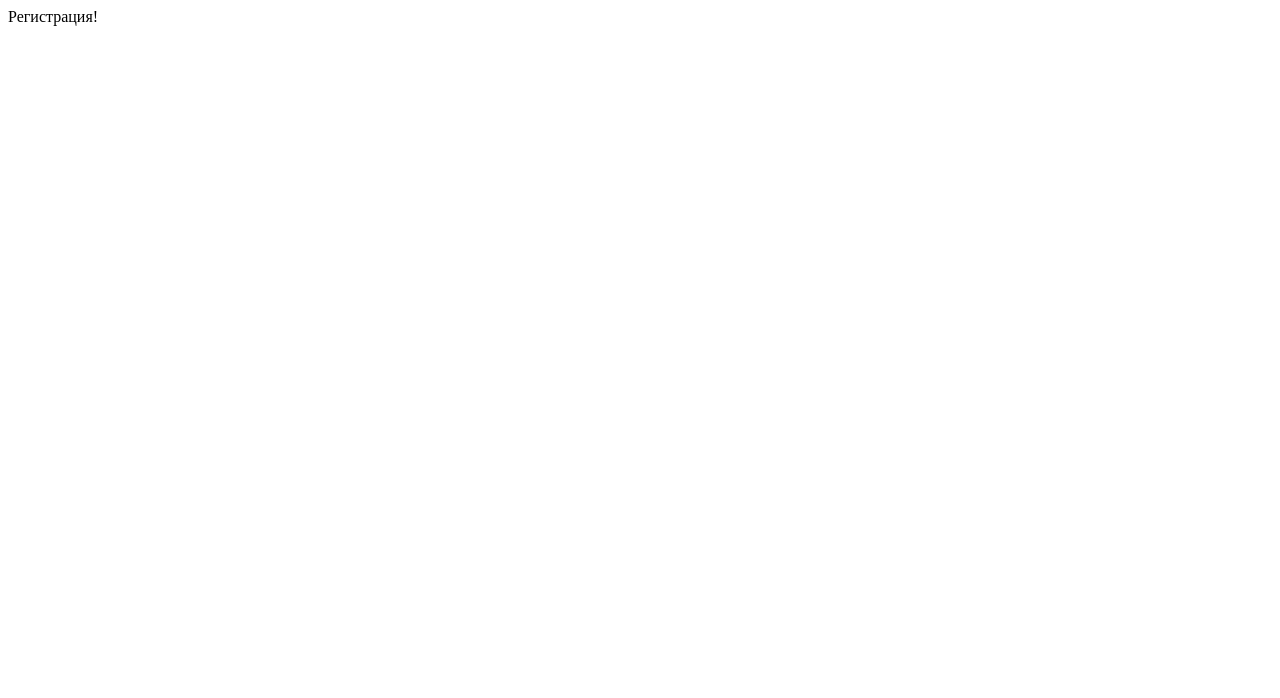
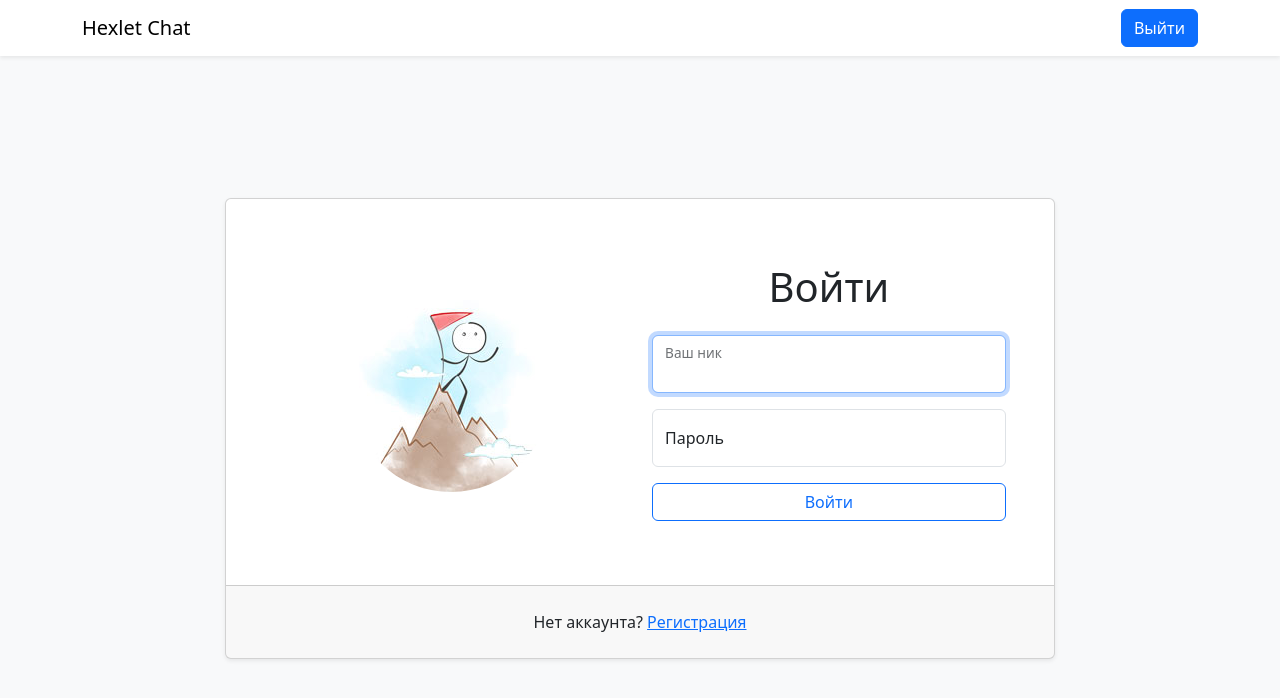
Before and after one commit to Uralskii/simple-chat, a React (Create React App) app in the folder frontend/: page /login in a window 1280 px wide. Shown: the top 698 px of the page. Built offline with nearby package versions, Linux system fonts and the light colour scheme.

Commit message:
Create and stylized LoginPage

```diff
--- a/frontend/package.json
+++ b/frontend/package.json
@@ -7,7 +7,10 @@
     "@testing-library/jest-dom": "^5.17.0",
     "@testing-library/react": "^13.4.0",
     "@testing-library/user-event": "^13.5.0",
+    "bootstrap": "^5.3.2",
+    "formik": "^2.4.5",
     "react": "^18.2.0",
+    "react-bootstrap": "^2.10.1",
     "react-dom": "^18.2.0",
     "react-router-dom": "^6.22.0",
     "react-scripts": "5.0.1",
--- a/frontend/public/index.html
+++ b/frontend/public/index.html
@@ -1,5 +1,5 @@
 <!DOCTYPE html>
-<html lang="en">
+<html lang="en" class="h-100">
   <head>
     <link rel="shortcut icon" href="data:," />
     <meta charset="utf-8" />
@@ -7,7 +7,9 @@
     <meta name="theme-color" content="#000000" />
     <title>React App</title>
   </head>
-  <body>
-    <div id="root"></div>
+  <body class="h-100 bg-light">
+    <div class="h-100">
+      <div class="h-100" id="chat"></div>
+    </div>
   </body>
 </html>
--- a/frontend/src/components/App.jsx
+++ b/frontend/src/components/App.jsx
@@ -4,6 +4,7 @@ import {
   Routes,
   Route,
 } from 'react-router-dom';
+import 'bootstrap/dist/css/bootstrap.min.css';
 
 import LoginPage from './LoginPage.jsx';
 import HomePage from './HomePage.jsx';
--- a/frontend/src/components/HomePage.jsx
+++ b/frontend/src/components/HomePage.jsx
@@ -1,5 +1,5 @@
 import React from 'react';
 
-const HomePage = () => <div>Привет!</div>;
+const HomePage = () => <div>Приветd!</div>;
 
 export default HomePage;
--- a/frontend/src/components/LoginPage.jsx
+++ b/frontend/src/components/LoginPage.jsx
@@ -1,5 +1,96 @@
-import React from 'react';
+import React, { useEffect, useRef } from 'react';
+import {
+  Row,
+  Container,
+  Button,
+  Navbar,
+  Col,
+  Card,
+  Image,
+  Form,
+} from 'react-bootstrap';
+import { Link } from 'react-router-dom';
+import { useFormik } from 'formik';
 
-const LoginPage = () => <div>Регистрация!</div>;
+import logo from '../assets/loginimage.jpg';
+
+const LoginPage = () => {
+  const inputUsernameElem = useRef(null);
+
+  useEffect(() => {
+    inputUsernameElem.current.focus();
+  }, []);
+
+  const formik = useFormik({
+    initialValues: {
+      username: '',
+      password: '',
+    },
+    onSubmit: (values) => {
+      console.log(values);
+    },
+  });
+
+  return (
+    <div className="d-flex flex-column h-100">
+      <Navbar className="shadow-sm" bg="white" expand="lg">
+        <Container>
+          <Navbar.Brand>Hexlet Chat</Navbar.Brand>
+          <Button>Выйти</Button>
+        </Container>
+      </Navbar>
+      <Container fluid className="h-100">
+        <Row className="justify-content-center align-content-center h-100">
+          <Col className="col-12 col-md-8 col-xxl-6">
+            <Card className="shadow-sm">
+              <Card.Body className="row p-5">
+                <Col className="col-12 col-md-6 d-flex align-items-center justify-content-center">
+                  <Image src={logo} roundedCircle alt="Войти" />
+                </Col>
+                <Form onSubmit={formik.handleSubmit} className="col-12 col-md-6 mt-3 mt-mb-0">
+                  <h1 className="text-center mb-4">Войти</h1>
+                  <Form.Floating className="mb-3">
+                    <Form.Control
+                      name="username"
+                      id="username"
+                      autoComplete="username"
+                      required
+                      type="text"
+                      placeholder="Ваш ник"
+                      value={formik.values.username}
+                      onChange={formik.handleChange}
+                      ref={inputUsernameElem}
+                    />
+                    <Form.Label htmlFor="username">Ваш ник</Form.Label>
+                  </Form.Floating>
+                  <Form.Floating className="mb-3">
+                    <Form.Control
+                      name="password"
+                      id="password"
+                      autoComplete="current-password"
+                      required
+                      type="password"
+                      placeholder="Пароль"
+                      value={formik.values.password}
+                      onChange={formik.handleChange}
+                    />
+                    <Form.Label htmlFor="password">Пароль</Form.Label>
+                  </Form.Floating>
+                  <Button disabled={formik.isSubmitting} variant="outline-primary" type="submit" className="w-100 mb-3">Войти</Button>
+                </Form>
+              </Card.Body>
+              <Card.Footer className="p-4">
+                <div className="text-center">
+                  <span>Нет аккаунта? </span>
+                  <Link to="/signup">Регистрация</Link>
+                </div>
+              </Card.Footer>
+            </Card>
+          </Col>
+        </Row>
+      </Container>
+    </div>
+  );
+};
 
 export default LoginPage;
--- /dev/null
+++ b/frontend/src/index.css
@@ -0,0 +1,13 @@
+body {
+  margin: 0;
+  font-family: -apple-system, BlinkMacSystemFont, 'Segoe UI', 'Roboto', 'Oxygen',
+    'Ubuntu', 'Cantarell', 'Fira Sans', 'Droid Sans', 'Helvetica Neue',
+    sans-serif;
+  -webkit-font-smoothing: antialiased;
+  -moz-osx-font-smoothing: grayscale;
+}
+
+code {
+  font-family: source-code-pro, Menlo, Monaco, Consolas, 'Courier New',
+    monospace;
+}
--- a/frontend/src/index.js
+++ b/frontend/src/index.js
@@ -3,7 +3,7 @@ import ReactDOM from 'react-dom/client';
 import App from './components/App';
 
 const app = () => {
-  const root = ReactDOM.createRoot(document.getElementById('root'));
+  const root = ReactDOM.createRoot(document.getElementById('chat'));
   root.render(
     <App />,
   );
```
Also changed, not shown: frontend/src/assets/loginimage.jpg (added), 1 other file (tests, documents, lock files or other folders).
